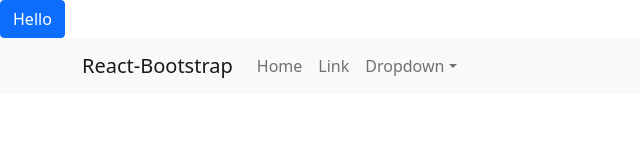
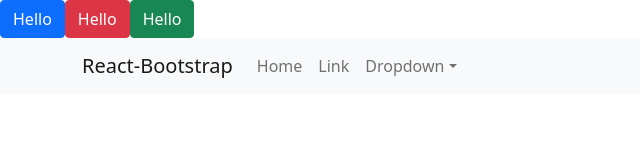
Before and after one commit to Irayya-Hiremath/ksss_site, a Gatsby site: page / in a window 1280 px wide. Shown: the whole page, without its empty margins (0-640 px from the left). Built offline with nearby package versions, Linux system fonts and the light colour scheme; Gatsby itself is replaced by a stand-in of ours.

Commit message:
second commit

```diff
--- a/src/components/header.js
+++ b/src/components/header.js
@@ -9,6 +9,9 @@
   return(
     <div>
       <Button> Hello</Button>
+      <Button variant='danger'> Hello</Button>
+      <Button variant='success'> Hello</Button>
+
       <Navbar bg="light" expand="lg">
   <Container>
     <Navbar.Brand href="#home">React-Bootstrap</Navbar.Brand>
```
